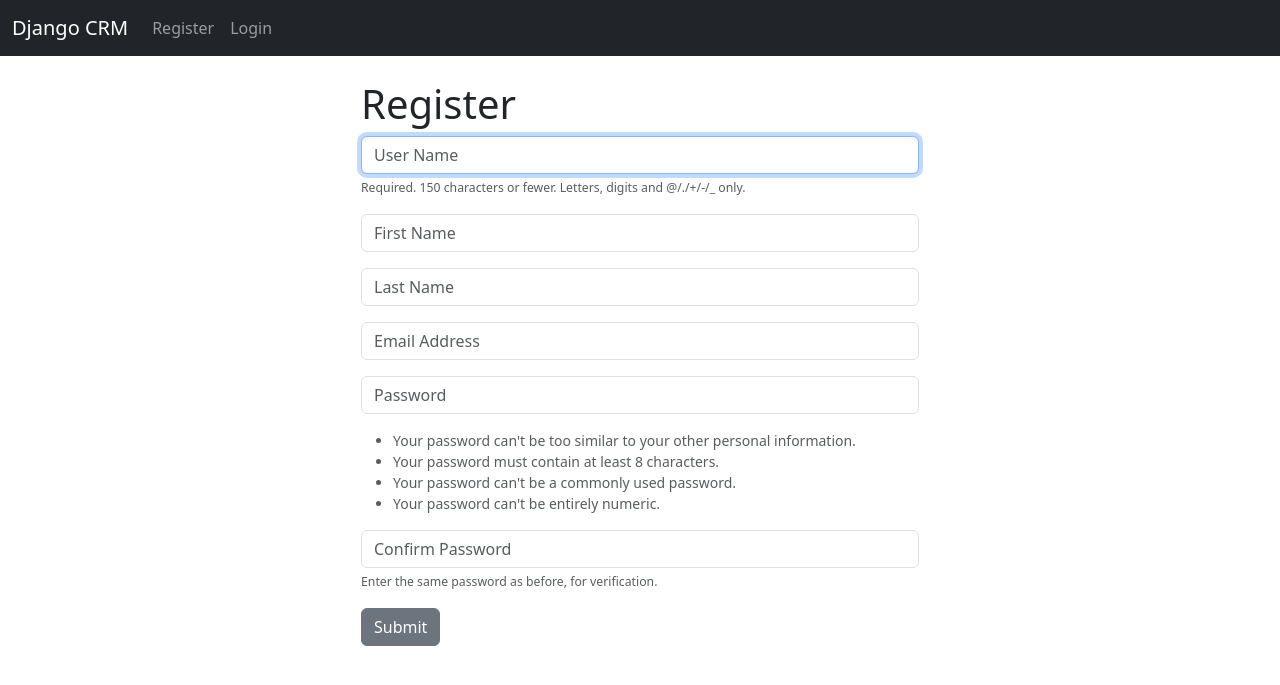
After one commit to smtswaraj/dcrm, a Django app: page /register/ in a window 1280 px wide. The commit adds this page. Shown: the top 685 px of the page. Run offline with Django 4.2, Linux system fonts and the light colour scheme.

Commit message:
register function added

```diff
--- a/templates/navbar.html
+++ b/templates/navbar.html
@@ -6,9 +6,25 @@
       </button>
       <div class="collapse navbar-collapse" id="navbarSupportedContent">
         <ul class="navbar-nav me-auto mb-2 mb-lg-0">
-          <li class="nav-item">
-            <a class="nav-link" href="#">Link</a>
-          </li>
+            {% if user.is_authenticated %}
+            <li class="nav-item">
+                <a class = "nav-link" href="{% url 'logout' %}">
+                    Logout
+                </a>
+            </li>
+            {% else %}
+            <li class="nav-item">
+                <a class = "nav-link" href="{% url 'register' %}">
+                    Register
+                </a>
+            </li>
+
+            <li class="nav-item">
+                <a class = "nav-link" href="{% url 'home' %}">
+                    Login
+                </a>
+            </li>
+            {% endif %}
         </ul>
       </div>
     </div>
--- /dev/null
+++ b/templates/register.html
@@ -0,0 +1,14 @@
+{% extends 'base.html' %}
+
+
+{% block content %}
+<div class="col-md-6 offset-md-3">
+<h1>Register</h1>
+<form method = "POST" action="{% url 'register' %}">
+    {% csrf_token %}
+    {{form.as_p}}
+    <button type="submit" class="btn btn-secondary">Submit</button>
+</form>
+
+</div>
+{% endblock %}
--- /dev/null
+++ b/website/forms.py
@@ -0,0 +1,33 @@
+from django.contrib.auth.forms import UserCreationForm
+from django.contrib.auth.models import User
+from django import forms
+
+
+class SignUpForm(UserCreationForm):
+    email = forms.EmailField(label = "", widget = forms.TextInput(attrs={'class':'form-control', 'placeholder':'Email Address'}))
+    first_name = forms.CharField(label = "", widget = forms.TextInput(attrs={'class':'form-control', 'max_length' : 50 , 'placeholder':'First Name'}))
+    last_name = forms.CharField(label = "", widget = forms.TextInput(attrs={'class':'form-control', 'max_length' : 50 , 'placeholder':'Last Name'}))
+
+
+    class Meta:
+        model = User
+        fields = ('username', 'first_name', 'last_name', 'email','password1', 'password2')
+
+
+    def __init__(self, *args, **kwargs):
+        super(SignUpForm, self).__init__(*args, **kwargs)
+
+        self.fields['username'].widget.attrs['class'] = 'form-control'
+        self.fields['username'].widget.attrs['placeholder'] = 'User Name'
+        self.fields['username'].label = ''
+        self.fields['username'].help_text = '<span class="form-text text-muted"><small>Required. 150 characters or fewer. Letters, digits and @/./+/-/_ only.</small></span>'
+
+        self.fields['password1'].widget.attrs['class'] = 'form-control'
+        self.fields['password1'].widget.attrs['placeholder'] = 'Password'
+        self.fields['password1'].label = ''
+        self.fields['password1'].help_text = '<ul class="form-text text-muted small"><li>Your password can\'t be too similar to your other personal information.</li><li>Your password must contain at least 8 characters.</li><li>Your password can\'t be a commonly used password.</li><li>Your password can\'t be entirely numeric.</li></ul>'
+
+        self.fields['password2'].widget.attrs['class'] = 'form-control'
+        self.fields['password2'].widget.attrs['placeholder'] = 'Confirm Password'
+        self.fields['password2'].label = ''
+        self.fields['password2'].help_text = '<span class="form-text text-muted"><small>Enter the same password as before, for verification.</small></span>'
--- a/website/urls.py
+++ b/website/urls.py
@@ -3,4 +3,6 @@ from . import views
 
 urlpatterns = [
     path('',views.home, name='home'),
+    path('logout/',views.logout_user, name='logout'),
+    path('register/',views.register_user, name='register'),
 ]
--- a/website/views.py
+++ b/website/views.py
@@ -1,23 +1,39 @@
 from django.shortcuts import render,redirect
 from django.contrib.auth import authenticate, login, logout
 from django.contrib import messages
+from .forms import SignUpForm
 
 # Create your views here.
 def home(request):
     if request.method == 'POST':
-        username = request.POST['username']
-        password = request.POST['password']
+        username = request.POST.get('username')
+        password = request.POST.get('password')
         user  = authenticate(request, username = username, password = password)
         if user is not None:
             login(request, user)
-            messages.success(request, "you Have Been Logged In!")
+            messages.success(request, "You Have Been Logged In!")
             return redirect('home')
         else:
             messages.success(request, "There was an Error Login In, Please Try Again.....")
             return redirect('home')
     else:
         return render(request, 'home.html', {"message":messages})
-def login(request):
-    pass
-def logout(request):
-    pass
+def logout_user(request):
+    logout(request)
+    messages.success(request, "You Have Been Logged out....")
+    return redirect('home')
+
+def register_user(request):
+    if request.method == 'POST':
+        form = SignUpForm(request.POST)
+        if form.is_valid():
+            form.save()
+            username = form.cleaned_data['username']
+            password = form.cleaned_data['password1']
+            user = authenticate(username=username, password=password)
+            login(request, user)
+            messages.success(request, "You Have Successfully Register!")
+            return redirect('home')
+    else:
+        form = SignUpForm()
+    return render(request, 'register.html', {'form':form, "message":messages})
```
